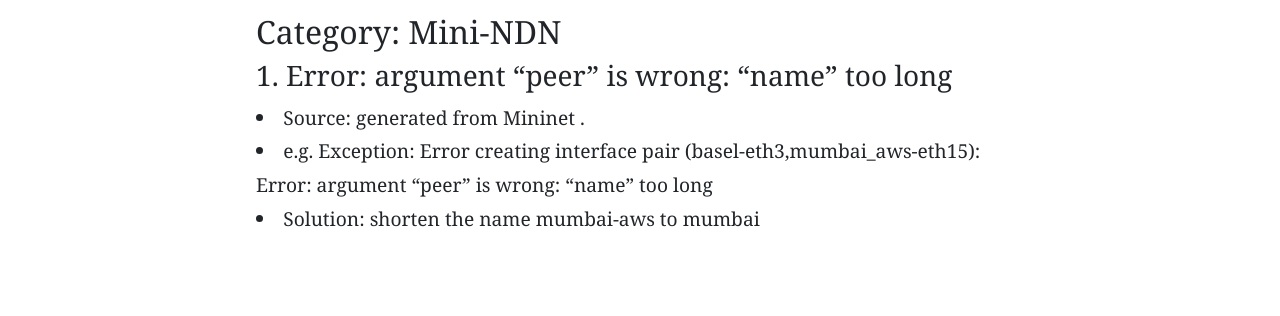
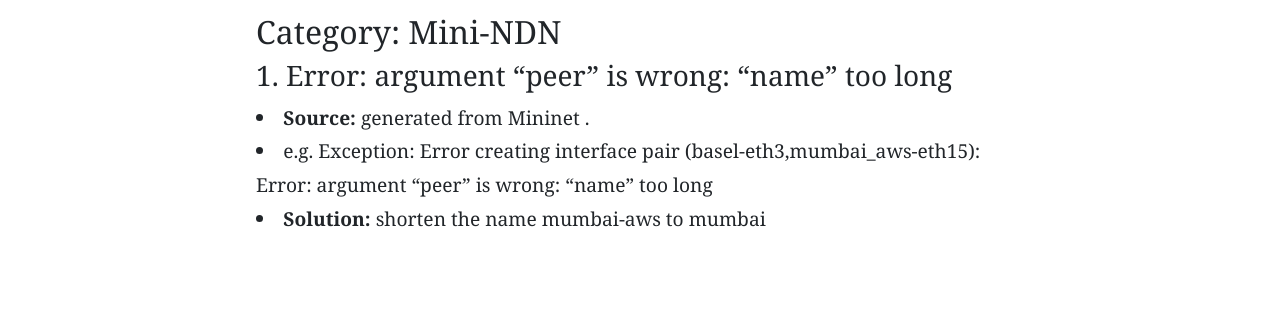
Before and after one commit to dulalsaurab/dulalsaurab.github.io_old, a Jekyll site: the page built from _posts/2018-04-04-ndn-common-issues-and-solution.md, in a window 1280 px wide. Shown: the part 324-640 px from the top of the page. Built offline with Jekyll 4.4.1, drawn with Linux system fonts in a browser that asks for light colours; nearby versions of some CDN libraries; our own code applies the rules of GitHub Pages for plain Markdown files; comment, search, counter and statistics services are not loaded; part of the change alters nothing that is shown.

```diff
--- a/_posts/2018-04-04-ndn-common-issues-and-solution.md
+++ b/_posts/2018-04-04-ndn-common-issues-and-solution.md
@@ -1,6 +1,6 @@
 ## Category: Mini-NDN
 
 ### 1. Error: argument "peer" is wrong: "name" too long
-- Source: generated from Mininet .
+- **Source:** generated from Mininet .
 - e.g. Exception: Error creating interface pair (basel-eth3,mumbai_aws-eth15): Error: argument "peer" is wrong: "name" too long
-- Solution: shorten the name mumbai-aws to mumbai
+- **Solution:** shorten the name mumbai-aws to mumbai
```
